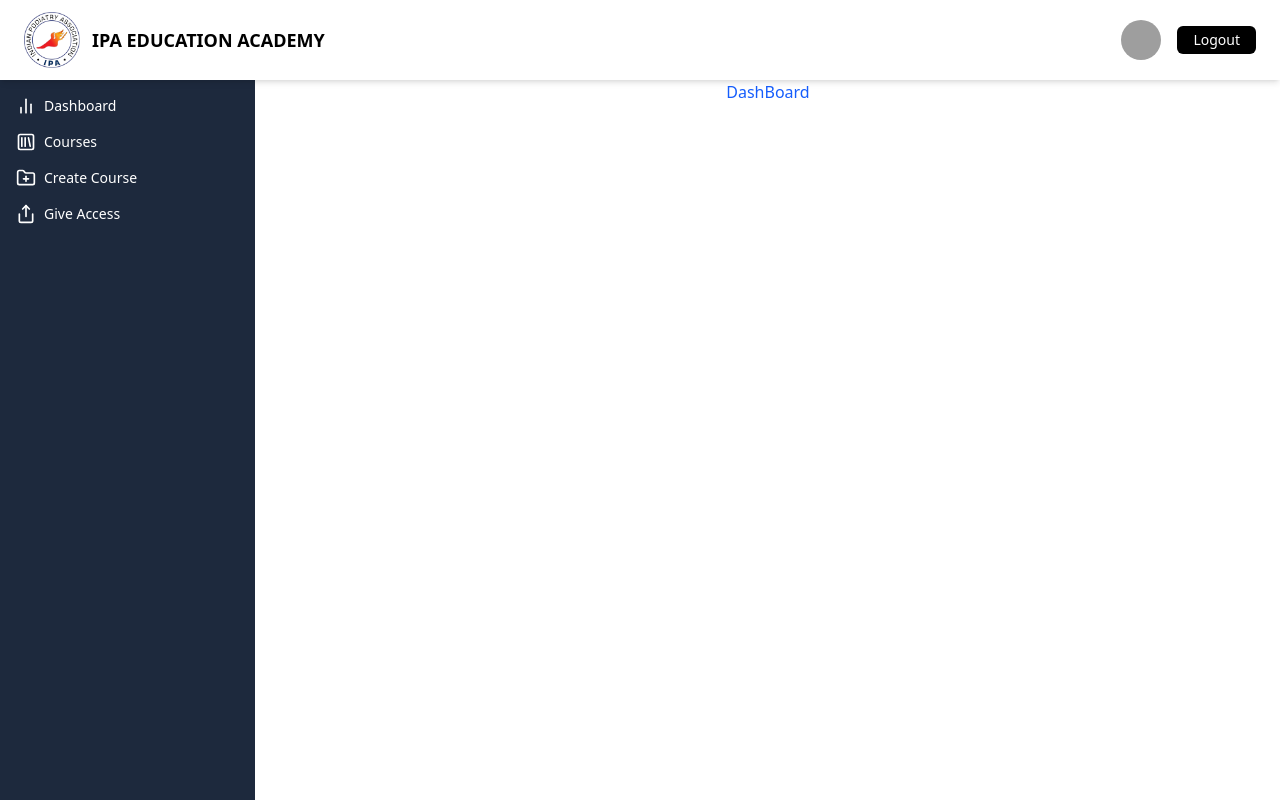
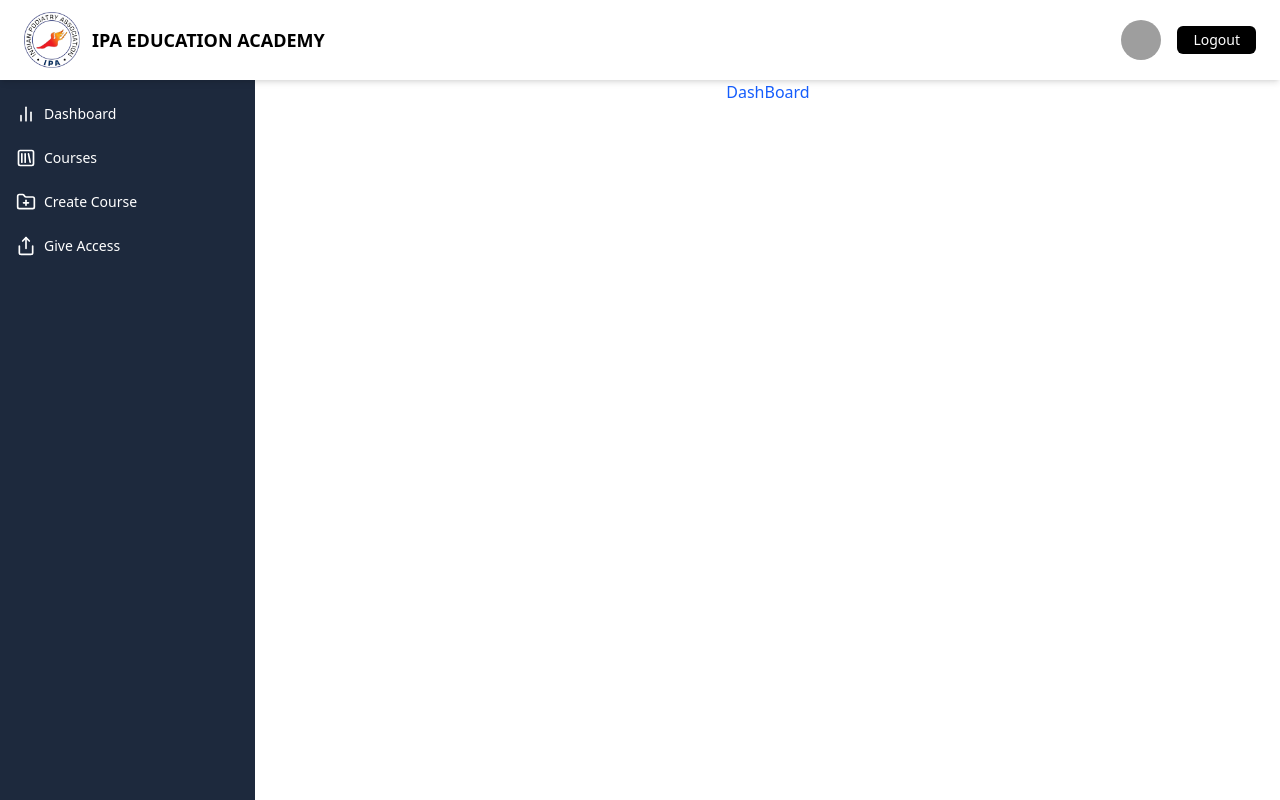
Before and after one commit to geetansh-oss/IPA_LMS_ADMIN, a React (Vite) app: page / in a window 1280 px wide. Built offline with nearby package versions, Linux system fonts and the light colour scheme; sample sign-in values are in the browser's storage; grey boxes are pictures that could not be loaded.

Commit message:
"css Update"

```diff
--- a/src/Components/Sidebar.jsx
+++ b/src/Components/Sidebar.jsx
@@ -4,8 +4,8 @@ import { ChartNoAxesColumn, SquareLibrary, FolderPlus, Share } from "lucide-reac
 
 const Sidebar = () => {
   return (
-    <div className="w-full h-full border-r border-grey-300 bg-slate-800 text-white p-4">
-      <nav className="space-y-4">
+    <div className="w-full h-full border-r border-grey-300 bg-slate-800 text-white py-6 px-4">
+      <nav className="flex flex-col gap-6">
         <Link to="/" className="flex items-center gap-2 text-sm font-medium">
           <ChartNoAxesColumn size={20} />
           Dashboard
```
